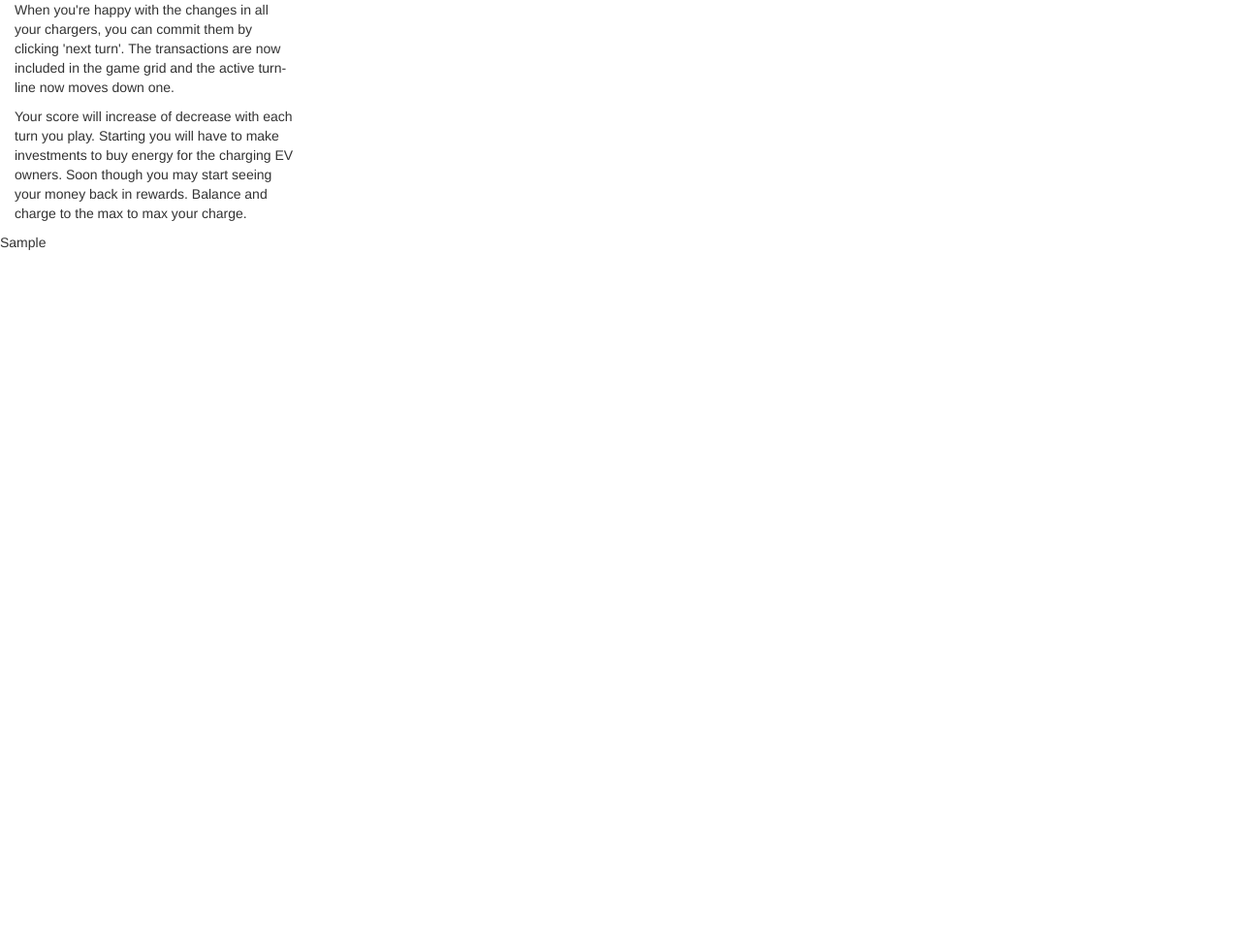
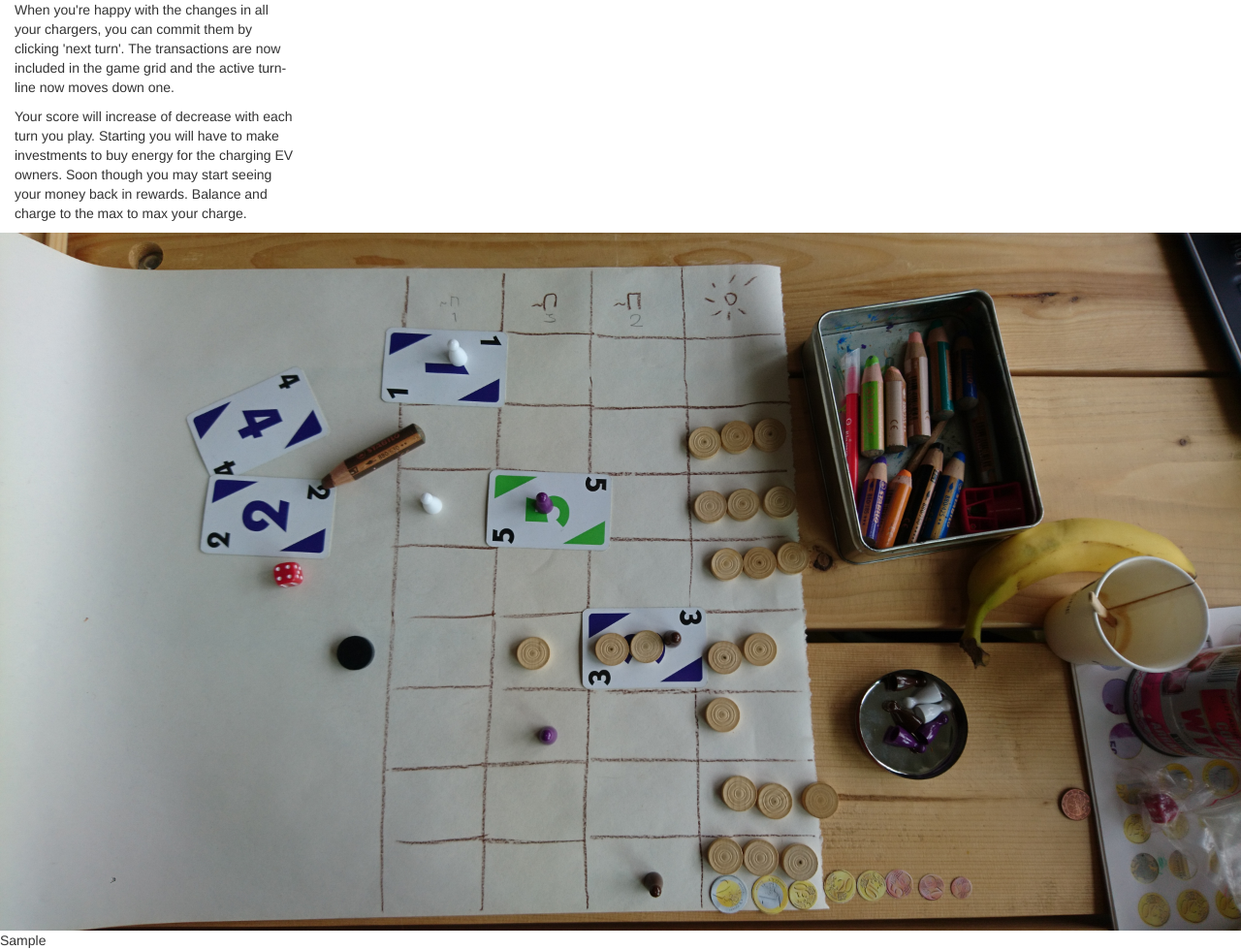
Before and after one commit to SeitaBV/smartcharginggame, a Flask app: template templates/dashboard.html in a window 1280 px wide. Shown: the part 1055-2035 px from the top of the page at 97% size. Before the commit the page ends 1313 px from the top, so only its background shows below. Run offline with Flask 2, Linux system fonts and the light colour scheme; the template is opened without the code that fills it: most values are stand-ins (such as "Sample title", 1, 10 or a date in 2020).

Commit message:
add board.jpg

```diff
--- a/templates/dashboard.html
+++ b/templates/dashboard.html
@@ -252,6 +252,11 @@
                 </div>
 
             </div>
+            <div class="row">
+                <div class="imgwrapper">
+                    <img src="static/board.jpg" class="img-responsive"/>
+                </div>
+            </div>
         </div>
 
         {{ safe_js|safe }}
```
Also changed, not shown: static/board.jpg (added).
